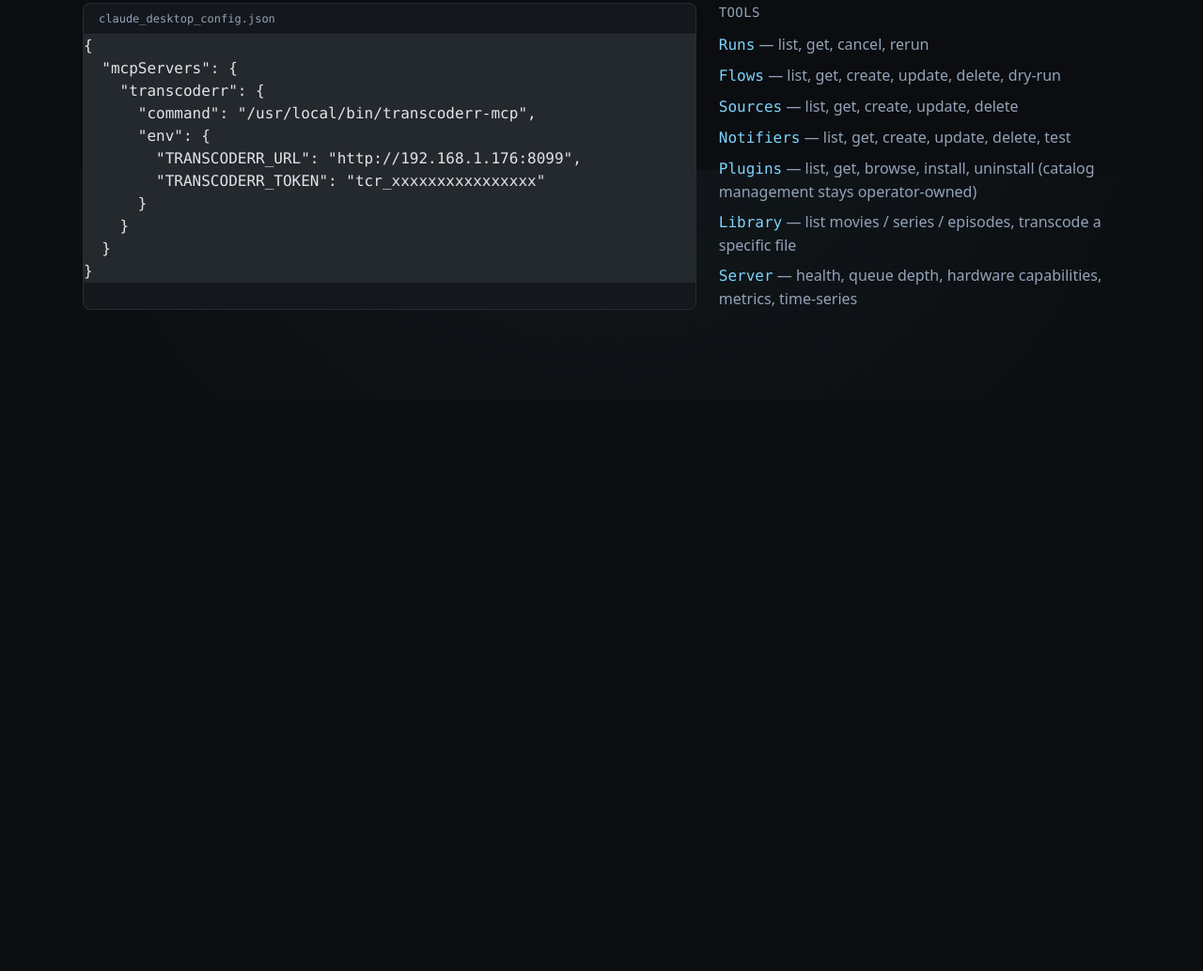
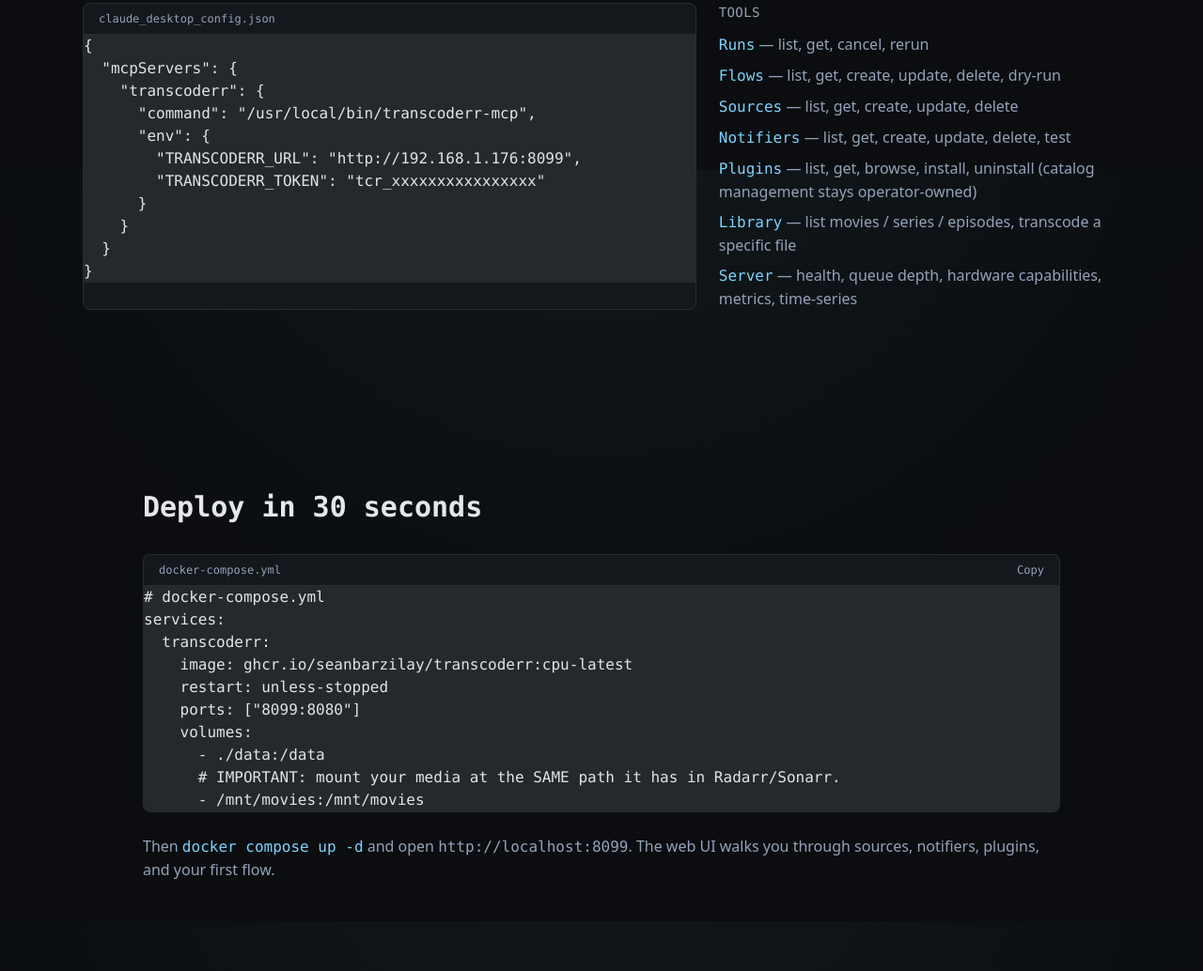
Before and after one commit to seanbarzilay/transcoderr, an Astro site in the folder site/: page / in a window 1280 px wide. Shown: the part 4619-5653 px from the top of the page at 94% size. Before the commit the page ends 5045 px from the top, so only its background shows below. Built offline with nearby package versions, Linux system fonts and the light colour scheme; Astro itself is replaced by a stand-in of ours; code samples lack their colours.

Commit message:
site: deploy block (compose snippet + copy button)

```diff
--- /dev/null
+++ b/site/src/components/DeployBlock.astro
@@ -0,0 +1,48 @@
+---
+import { Code } from 'astro:components';
+import compose from '../content/compose.yaml?raw';
+---
+<section class="mx-auto max-w-5xl px-6 py-24">
+  <h2 class="font-mono text-3xl font-semibold">Deploy in 30 seconds</h2>
+
+  <div class="mt-8 relative rounded-lg border border-muted/15 bg-surface overflow-hidden">
+    <div class="flex items-center justify-between px-4 py-2 border-b border-muted/15">
+      <span class="font-mono text-xs text-muted">docker-compose.yml</span>
+      <button
+        type="button"
+        data-copy
+        data-copy-target="deploy-compose"
+        class="font-mono text-xs text-muted hover:text-accent transition-colors"
+      >
+        Copy
+      </button>
+    </div>
+    <div id="deploy-compose"><Code code={compose} lang="yaml" theme="github-dark" /></div>
+  </div>
+
+  <p class="mt-6 text-muted">
+    Then <code class="font-mono text-accent">docker compose up -d</code> and
+    open <code class="font-mono">http://localhost:8099</code>. The web UI walks
+    you through sources, notifiers, plugins, and your first flow.
+  </p>
+</section>
+
+<script is:inline>
+  // The only client-side JS on the page: a Copy button.
+  document.querySelectorAll('button[data-copy]').forEach((btn) => {
+    btn.addEventListener('click', async () => {
+      const id = btn.getAttribute('data-copy-target');
+      const node = document.getElementById(id);
+      if (!node) return;
+      const text = node.innerText.trim();
+      try {
+        await navigator.clipboard.writeText(text);
+        const original = btn.textContent;
+        btn.textContent = 'Copied';
+        setTimeout(() => { btn.textContent = original; }, 1500);
+      } catch (e) {
+        btn.textContent = 'Copy failed';
+      }
+    });
+  });
+</script>
--- /dev/null
+++ b/site/src/content/compose.yaml
@@ -0,0 +1,10 @@
+# docker-compose.yml
+services:
+  transcoderr:
+    image: ghcr.io/seanbarzilay/transcoderr:cpu-latest
+    restart: unless-stopped
+    ports: ["8099:8080"]
+    volumes:
+      - ./data:/data
+      # IMPORTANT: mount your media at the SAME path it has in Radarr/Sonarr.
+      - /mnt/movies:/mnt/movies
--- a/site/src/pages/index.astro
+++ b/site/src/pages/index.astro
@@ -6,6 +6,7 @@
 import CodeSplit from '../components/CodeSplit.astro';
 import PluginShowcase from '../components/PluginShowcase.astro';
 import McpSection from '../components/McpSection.astro';
+import DeployBlock from '../components/DeployBlock.astro';
 ---
 <Base>
   <main>
@@ -15,5 +16,6 @@
     <CodeSplit />
     <PluginShowcase />
     <McpSection />
+    <DeployBlock />
   </main>
 </Base>
```
